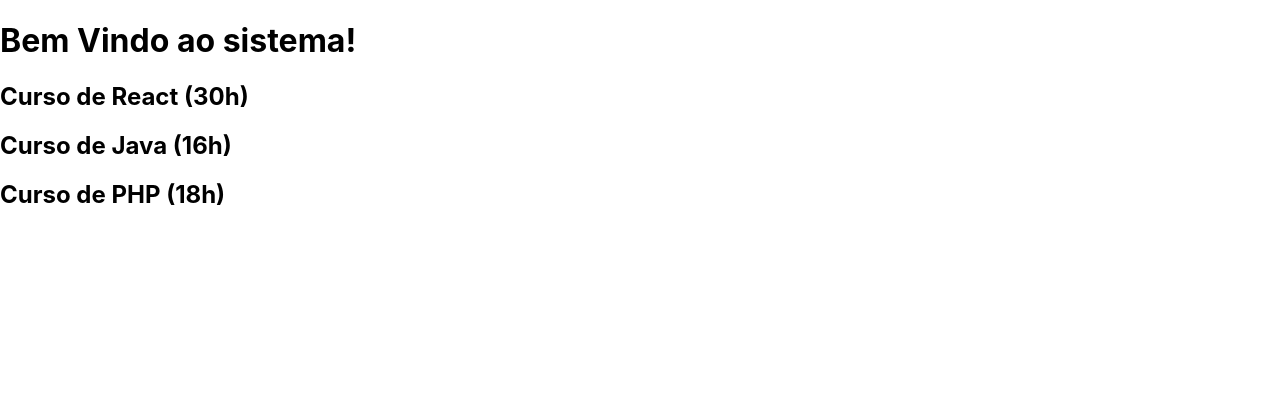
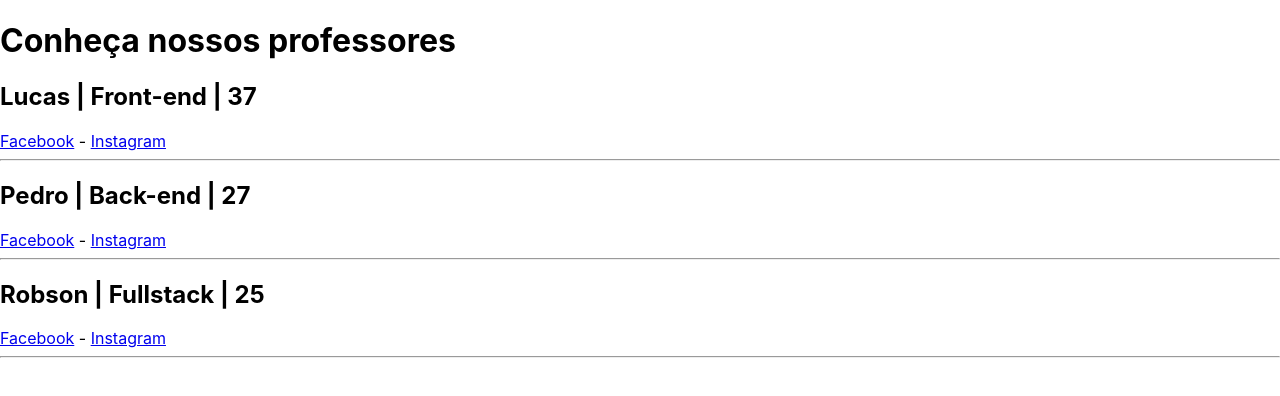
Before and after one commit to Alexandre-CES/desenvolve-React-Js, a React (Create React App) app in the folder meu-primeiro-app/: page / in a window 1280 px wide. Shown: the top 396 px of the page. Built offline with nearby package versions, Linux system fonts and the light colour scheme.

Commit message:
component inside component

```diff
--- a/meu-primeiro-app/src/App.js
+++ b/meu-primeiro-app/src/App.js
@@ -1,9 +1,27 @@
 import React from "react"
 
-const Curso = (props) => {
+const Professor = (props) => {
   return(
     <div>
-      <h2>Curso de {props.nome} ({props.carga}h)</h2>
+      <Geral nome={props.nome} especialidade={props.especialidade} idade={props.idade}/>
+      <Social urlFacebook={props.facebook} urlInstagram={props.instagram}/>
+      <hr/>
+    </div>
+  )
+}
+
+const Geral = (props) => {
+  return(
+    <div>
+      <h2>{props.nome} | {props.especialidade} | {props.idade}</h2>
+    </div>
+  )
+}
+
+const Social = (props) => {
+  return(
+    <div>
+      <a href={props.urlFacebook}>Facebook</a> - <a href={props.urlInstagram}>Instagram</a>
     </div>
   )
 }
@@ -11,10 +29,10 @@ const Curso = (props) => {
 function App(){
   return(
     <div>
-      <h1>Bem Vindo ao sistema!</h1>
-      <Curso nome='React' carga='30'/>
-      <Curso nome='Java' carga='16'/>
-      <Curso nome='PHP' carga='18'/>
+      <h1>Conheça nossos professores</h1>
+      <Professor nome='Lucas' especialidade='Front-end' idade='37' facebook='https://www.facebook.com' instagram='https://www.instagram.com'/>
+      <Professor nome='Pedro' especialidade='Back-end' idade='27' facebook='https://www.facebook.com' instagram='https://www.instagram.com'/>
+      <Professor nome='Robson' especialidade='Fullstack' idade='25' facebook='https://www.facebook.com' instagram='https://www.instagram.com'/>
     </div>
   );
 }
```
